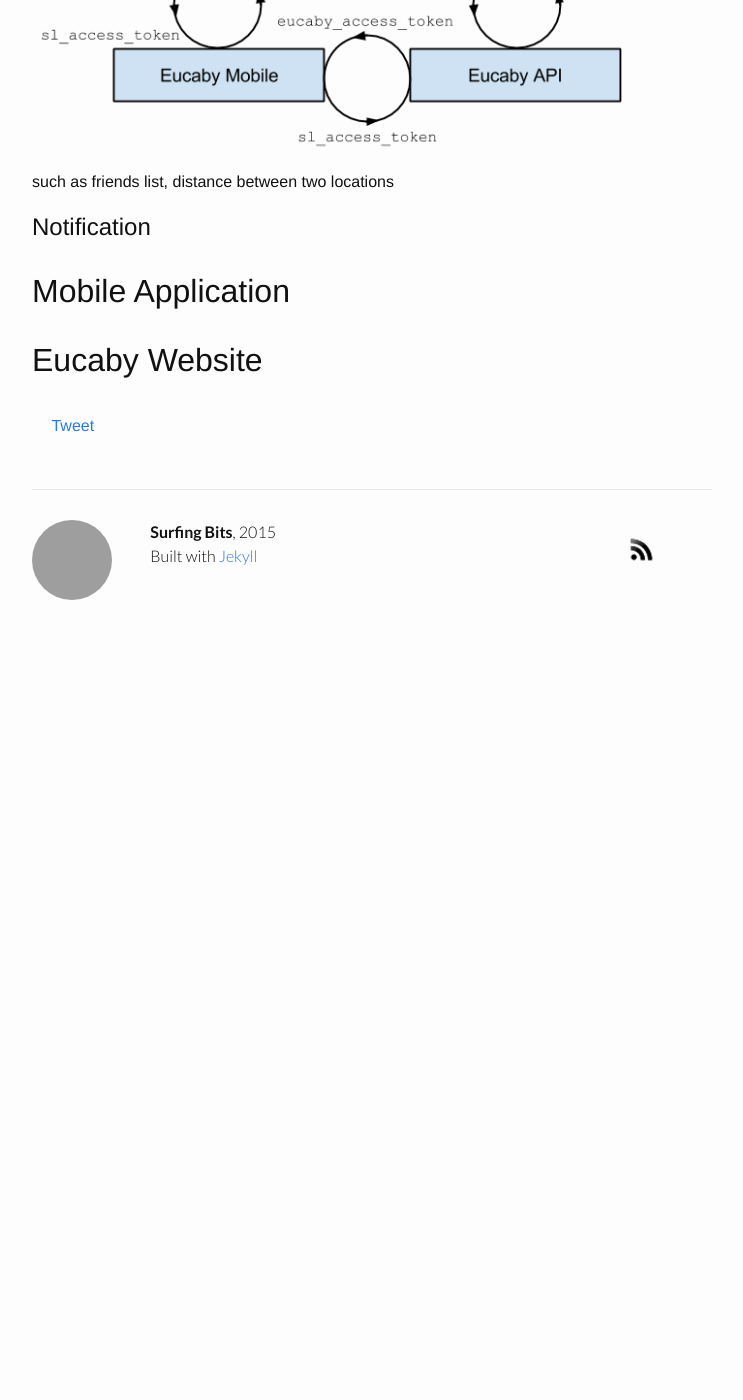
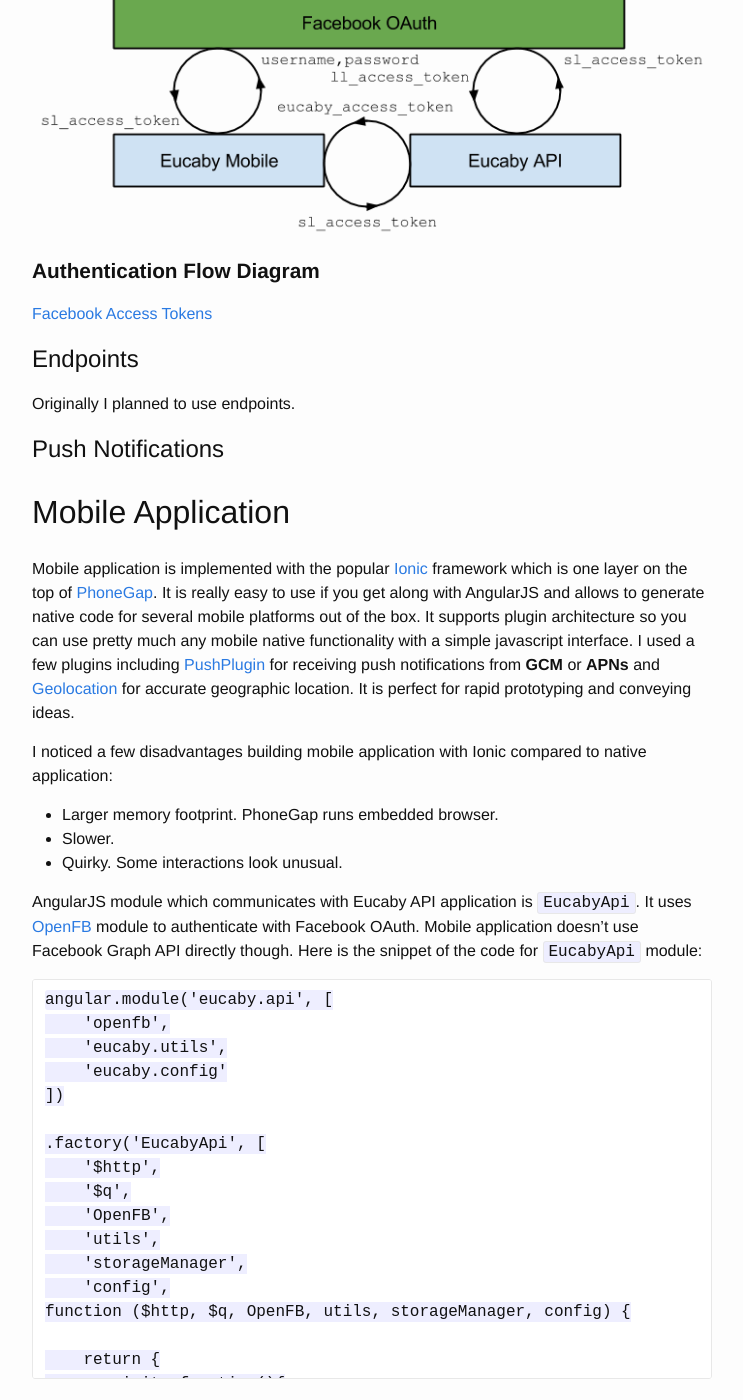
Before and after one commit to dexity/dexity.github.io, a Jekyll site: the page built from _posts/2015-09-15-eucaby-architecture.md, in a window 1280 px wide and 1400 px high, scrolled down 1172 px. Shown: the whole window, without its empty margins (268-1011 px from the left). Built offline with Jekyll 4.4.1, drawn with Linux system fonts in a browser that asks for light colours; comment, search, counter and statistics services are not loaded; before the commit the page ends 1802 px from its top, so only the background shows below that; some of the changed text lies outside the part shown; grey boxes are pictures that could not be loaded.

Commit message:
Wrote Mobile Application and Eucaby Website sections

````diff
--- a/_posts/2015-09-15-eucaby-architecture.md
+++ b/_posts/2015-09-15-eucaby-architecture.md
@@ -12,20 +12,132 @@
 
 ![Eucaby Architecture][img-architecture]
 
+Both Eucaby API and Eucaby website are running on Google AppEngine which provides
+
 # Eucaby API
 
 ## Authentication
 
+### Authentication Components
+
 ![Eucaby Authentication][img-authentication]
 
-such as friends list, distance between two locations
+### Authentication Flow Diagram
 
-## Notification
+[Facebook Access Tokens][fb-access-tokens]
+
+## Endpoints
+
+Originally I planned to use endpoints.
+
+## Push Notifications
+
 
 # Mobile Application
 
+Mobile application is implemented with the popular [Ionic][ionic] framework which is one layer on the top of [PhoneGap][phonegap]. It is really easy to use if you get along with AngularJS and allows to generate native code for several mobile platforms out of the box. It supports plugin architecture so you can use pretty much any mobile native functionality with a simple javascript interface. I used a few plugins including [PushPlugin][pushplugin] for receiving push notifications from **GCM** or **APNs** and [Geolocation][geolocation] for accurate geographic location. It is perfect for rapid prototyping and conveying ideas.
+
+I noticed a few disadvantages building mobile application with Ionic compared to native application:
+* Larger memory footprint. PhoneGap runs embedded browser.
+* Slower.
+* Quirky. Some interactions look unusual.
+
+AngularJS module which communicates with Eucaby API application is `EucabyApi`. It uses [OpenFB][openfb] module to authenticate with Facebook OAuth. Mobile application doesn't use Facebook Graph API directly though. Here is the snippet of the code for `EucabyApi` module:
+
+```
+angular.module('eucaby.api', [
+    'openfb',
+    'eucaby.utils',
+    'eucaby.config'
+])
+
+.factory('EucabyApi', [
+    '$http',
+    '$q',
+    'OpenFB',
+    'utils',
+    'storageManager',
+    'config',
+function ($http, $q, OpenFB, utils, storageManager, config) {
+
+    return {
+        init: function(){
+            OpenFB.init(config.FB_APP_ID,
+                        'http://localhost:8100/oauthcallback.html');
+        },
+        login: function(force){
+            var deferred = $q.defer();
+            var accessToken = storageManager.getAccessToken();
+            if (accessToken && !force) {
+                deferred.resolve(accessToken);
+            } else {
+                /*
+                * Get short-lived Facebook access token
+                * Get Facebook user profile with '/me' request
+                * Get Eucaby access token
+                */
+                // ...
+
+                OpenFB.login('email,user_friends,public_profile')
+                    .then(function(){
+                        // ...
+                    });
+            }
+            return deferred.promise;
+        },
+        api: function(obj){
+            /*
+            * Ensure that Eucaby access token exists
+            * If Eucaby access token is expired refresh it
+            * Make API request
+            */
+
+            var self = this;
+            var method = obj.method || 'GET';
+            var params = obj.params || {};
+            var data = obj.data && utils.toPostData(obj.data) || '';
+            var deferred = $q.defer();
+
+            // ...
+
+            var apiRequest = function(method, path, token, params){
+                return $http({
+                    method: method, url: config.EUCABY_API_ENDPOINT + path,
+                    params: params, data: data,
+                    headers: {'Authorization': 'Bearer ' + token}});
+            };
+
+            var makeApiRequest = function(data){
+                // ...
+                apiRequest(method, obj.path, token, params)
+                    .success(function(data){
+                        deferred.resolve(data);
+                    });
+            };
+
+            self.login().then(makeApiRequest);
+            return deferred.promise;
+        },
+        logout: function(){
+            // ...
+            OpenFB.logout();
+        }
+    };
+}]);
+```
+
 # Eucaby Website
+
+Eucaby website application not only displays general information but also allows users to view or send location message back to the sender. It is implemented in Django and uses some shared resources with Eucaby API.
 
 [img-index]: /img/eucaby_architecture/index.png
 [img-authentication]: /img/eucaby_architecture/authentication.png
+[img-authentication-flow]: /img/eucaby_architecture/authentication-flow.png
 [img-architecture]: /img/eucaby_architecture/architecture.png
+[fb-access-tokens]: https://developers.facebook.com/docs/facebook-login/access-tokens
+[ionic]: http://ionicframework.com/
+[phonegap]: http://phonegap.com/
+[pushplugin]: https://github.com/phonegap-build/PushPlugin
+[geolocation]: https://github.com/apache/cordova-plugin-geolocation
+[openfb]: https://github.com/ccoenraets/OpenFB
+[endpoints]: https://cloud.google.com/appengine/docs/python/endpoints/
````
Also changed, not shown: img/eucaby_architecture/authentication-flow.png (added).
